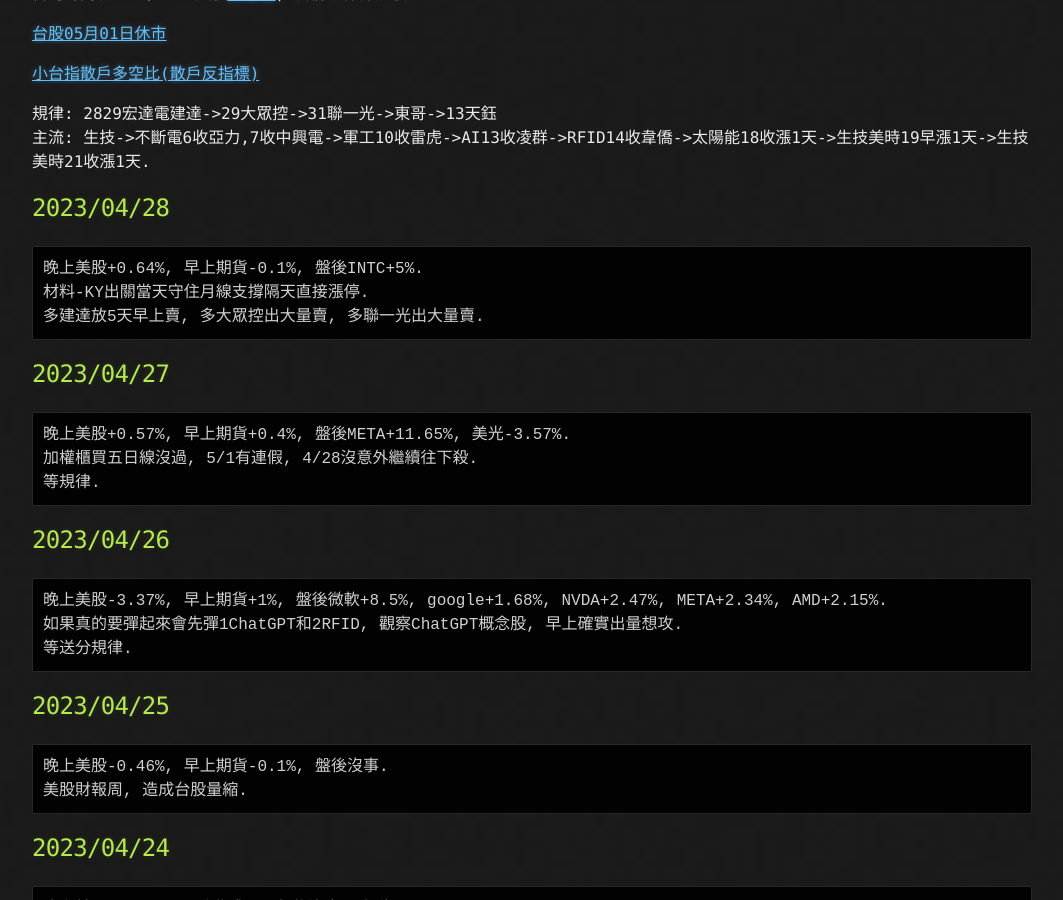
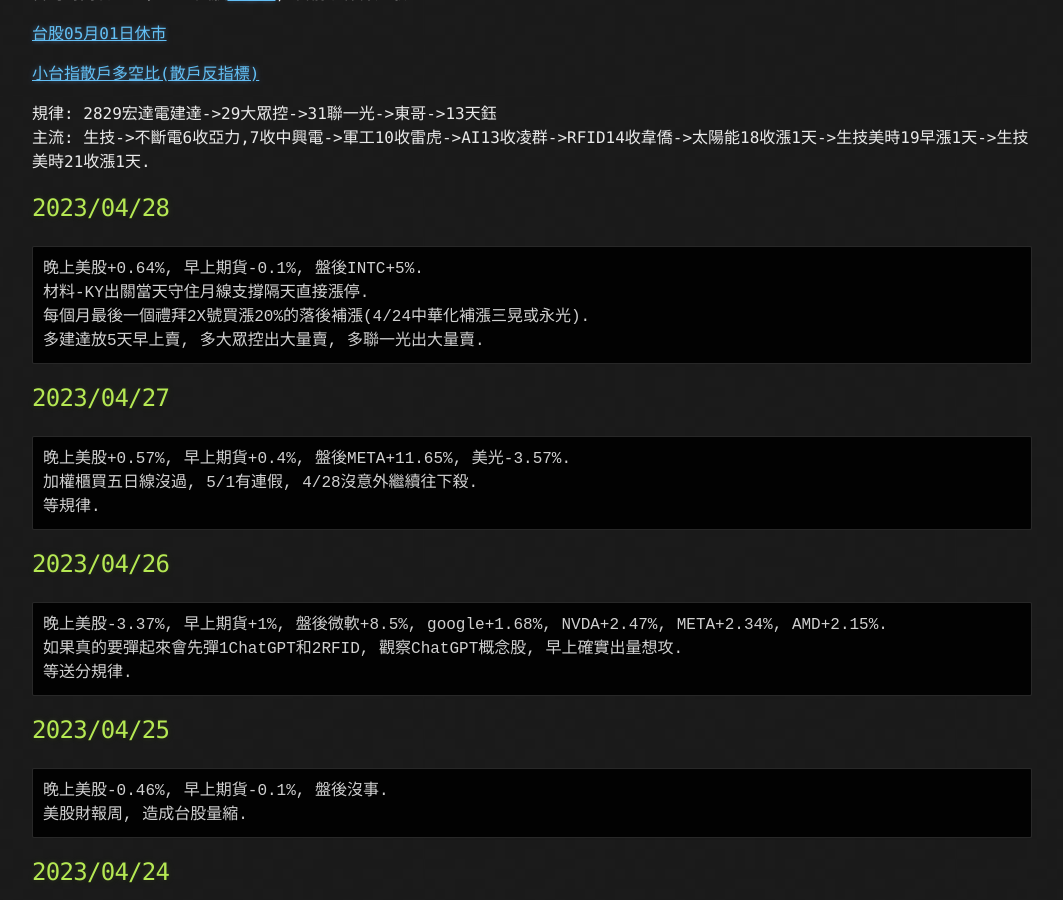
Before and after one commit to lepg5487/Stock_God, a Jekyll site: the page built from index.md, in a window 1280 px wide and 900 px high, scrolled down 436 px. Shown: the whole window, without its empty margins (108-1171 px from the left). Built offline with Jekyll 4.4.1, drawn with Linux system fonts in a browser that asks for light colours; our own code applies the rules of GitHub Pages for plain Markdown files.

Commit message:
Update index.md

````diff
--- a/index.md
+++ b/index.md
@@ -23,6 +23,7 @@
 ```
 晚上美股+0.64%, 早上期貨-0.1%, 盤後INTC+5%.
 材料-KY出關當天守住月線支撐隔天直接漲停.
+每個月最後一個禮拜2X號買漲20%的落後補漲(4/24中華化補漲三晃或永光).
 多建達放5天早上賣, 多大眾控出大量賣, 多聯一光出大量賣.
 ```
 
````
